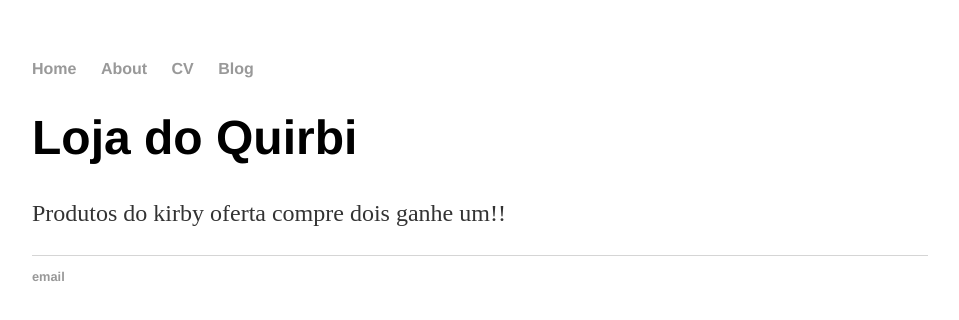
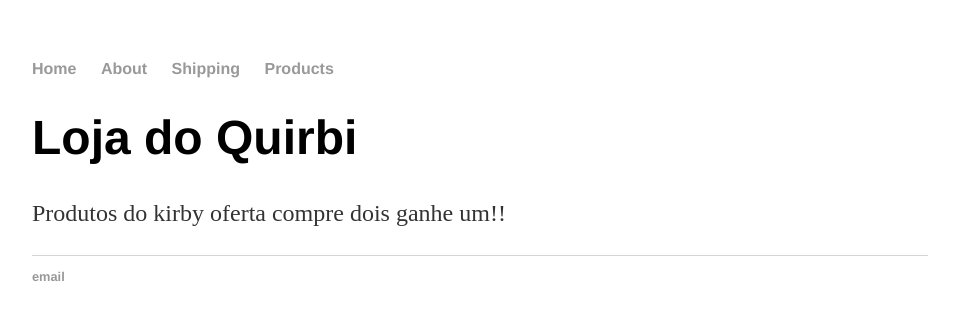
Before and after one commit to Airaah/airaah.github.io, a Jekyll site: the page built from index.html, in a window 1280 px wide. Shown: the top 320 px of the page, without its empty margins (160-1119 px from the left). Built offline with Jekyll 4.4.1, drawn with Linux system fonts in a browser that asks for light colours.

Commit message:
Update default.html

```diff
--- a/_layouts/default.html
+++ b/_layouts/default.html
@@ -10,8 +10,8 @@
 	    		<ul>
 	        		<li><a href="/">Home</a></li>
 		        	<li><a href="/about">About</a></li>
-	        		<li><a href="/cv">CV</a></li>
-	        		<li><a href="/blog">Blog</a></li>
+	        		<li><a href="/cv">Shipping</a></li>
+	        		<li><a href="/blog">Products</a></li>
 	    		</ul>
 			</nav>
 			<div class="container">
```
